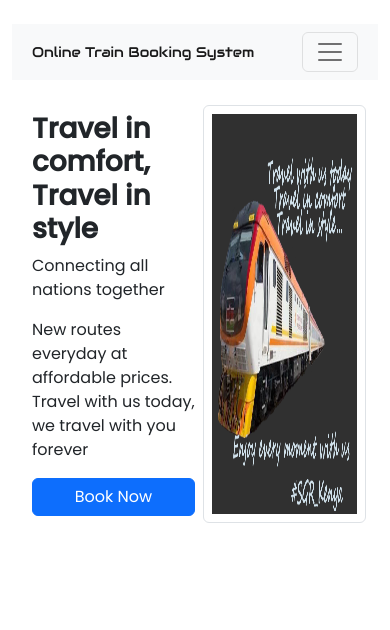
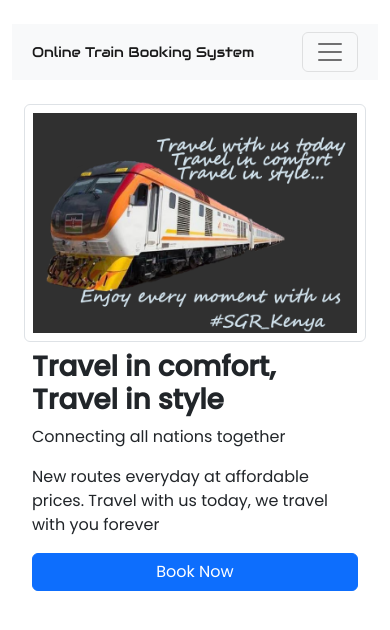
Before and after one commit to muling3/otbs, an Angular app in the folder frontend/: page / in a window 390 px wide. Shown: the top 630 px of the page. Built offline with nearby package versions, Linux system fonts and the light colour scheme.

Commit message:
clean up....

```diff
--- a/frontend/package.json
+++ b/frontend/package.json
@@ -3,7 +3,7 @@
   "version": "0.0.0",
   "scripts": {
     "ng": "ng",
-    "start": "ng serve -o",
+    "start": "ng serve -o --host 0.0.0.0",
     "build": "ng build",
     "watch": "ng build --watch --configuration development",
     "test": "ng test"
--- a/frontend/src/app/admin/components/modal/modal.component.html
+++ b/frontend/src/app/admin/components/modal/modal.component.html
@@ -32,6 +32,6 @@
   </div>
 </mat-dialog-content>
 <mat-dialog-actions align="end">
-    <button mat-button mat-dialog-close class="btn btn-danger px-2" style="margin-right: 20px !important;" (click)="rejectBooking()">Reject</button>
-    <button mat-button mat-dialog-close class="btn btn-primary px-2" (click)="confirmBooking(data.id)">Confirm</button>
+    <button mat-button mat-dialog-close class="btn btn-danger" style="margin-right: 20px !important;" (click)="rejectBooking()">Reject</button>
+    <button mat-button mat-dialog-close class="btn btn-primary" (click)="confirmBooking(data.id)">Confirm</button>
 </mat-dialog-actions>
--- a/frontend/src/app/admin/components/modal/modal.component.scss
+++ b/frontend/src/app/admin/components/modal/modal.component.scss
@@ -0,0 +1,3 @@
+mat-dialog-content{
+    background-color: #9cc7f1;
+}
--- a/frontend/src/app/admin/components/reservation/reservation.component.html
+++ b/frontend/src/app/admin/components/reservation/reservation.component.html
@@ -18,10 +18,12 @@
         <li
           *ngFor="let booking of pendingBookings; index as id"
           class="list-group-item d-flex justify-content-between align-items-start"
+          style="cursor: pointer;"
+          (click)="openDialog(id)"
         >
           <div class="ms-2 me-auto">
             <div class="fw-bold">
-              <p class="text-primary text-decoration-underline" (click)="openDialog(id)"
+              <p class="text-primary text-decoration-underline"
                 >{{ booking.travel_date }} - {{ booking.travel_time }}</p
               >
             </div>
--- a/frontend/src/app/admin/components/transaction/transaction.component.scss
+++ b/frontend/src/app/admin/components/transaction/transaction.component.scss
@@ -1,13 +1,8 @@
-.mat-label{
-    color: yellow;
-}
-.matInput{
-    color: red;
-}
 
 .mat-table{
     background-color: #f8f9fa;
 }
+
 mat-paginator{
     color: #9cc7f1;
 }
--- a/frontend/src/app/home/components/account/account.component.html
+++ b/frontend/src/app/home/components/account/account.component.html
@@ -62,10 +62,12 @@
         <li
           *ngFor="let booking of allBookings; index as id"
           class="list-group-item d-flex justify-content-between align-items-start"
+          style="cursor: pointer;"
+          (click)="openDialog(id)"
         >
           <div class="ms-2 me-auto">
             <div class="fw-bold">
-              <p class="text-primary text-decoration-underline" (click)="openDialog(id)"
+              <p class="text-primary text-decoration-underline"
                 >{{ booking.travel_date }} - {{ booking.travel_time }}</p
               >
             </div>
--- a/frontend/src/app/home/components/home.page/home.page.component.html
+++ b/frontend/src/app/home/components/home.page/home.page.component.html
@@ -1,6 +1,6 @@
 <div class="container-fluid">
   <app-navbar></app-navbar>
-  <div class="container d-flex justify-content-start align-items-center">
+  <div class="container d-flex justify-content-start align-items-center flex-wrap-reverse">
     <div
       class="col-md-4 col-sm-12 col-xs-12 p-2 d-flex flex-column"
     >
@@ -13,7 +13,7 @@
       <a class="btn btn-primary rounded text-capitalize text-white col-md-4" routerLink="/routing">Book now</a>
     </div>
     <div class="col-md-8 col-sm-12 col-xs-12 border border-1 rounded p-2">
-        <div class="image" style="height: 400px; width: 100%; background-color: #303030;">
+        <div class="image" id="sgrImage">
             <img src="assets/images/sgr4-one.png" alt="" class="img-fluid" style="width: 100%; height: 100%">
         </div>
     </div>
--- a/frontend/src/styles.scss
+++ b/frontend/src/styles.scss
@@ -8,16 +8,17 @@
     font-family: "Poppins", sans-serif;
 }
 
-body{
-    // background-color: #303030;
+#sgrImage{
+  height: 400px; width: 100%; background-color: #303030;
 }
-
-html, body { height: 100%; }
-body { margin: 0; font-family: Roboto, "Helvetica Neue", sans-serif; }
-
 
 @media only screen and (max-width: 600px) {
   .navbar-brand {
     font-size: 14px !important;
   }
+  #sgrImage{
+    height: 220px;
+    width: 100%;
+  }
+
 }
--- a/package.json
+++ /dev/null
@@ -1,5 +0,0 @@
-{
-  "dependencies": {
-    "bootstrap": "^5.2.3"
-  }
-}
```
Also changed, not shown: 1 other file (tests, documents, lock files or other folders).
